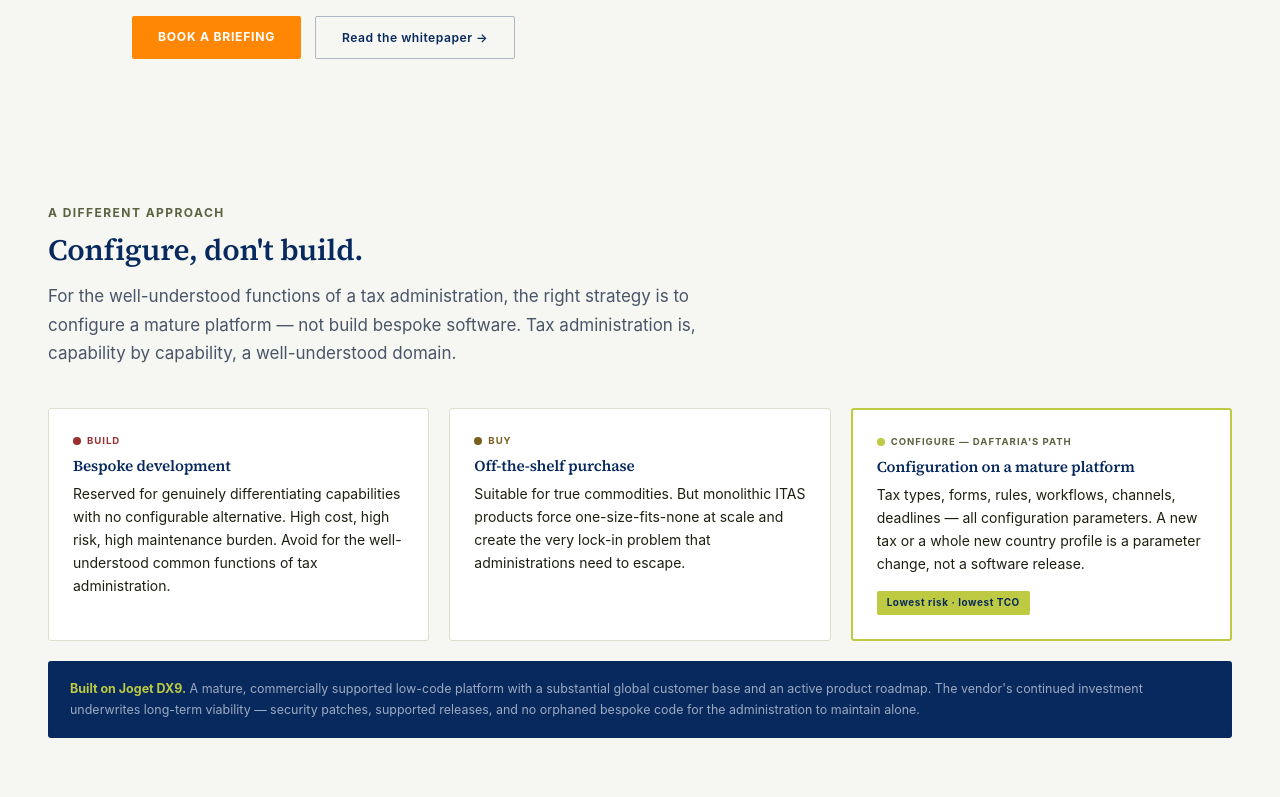
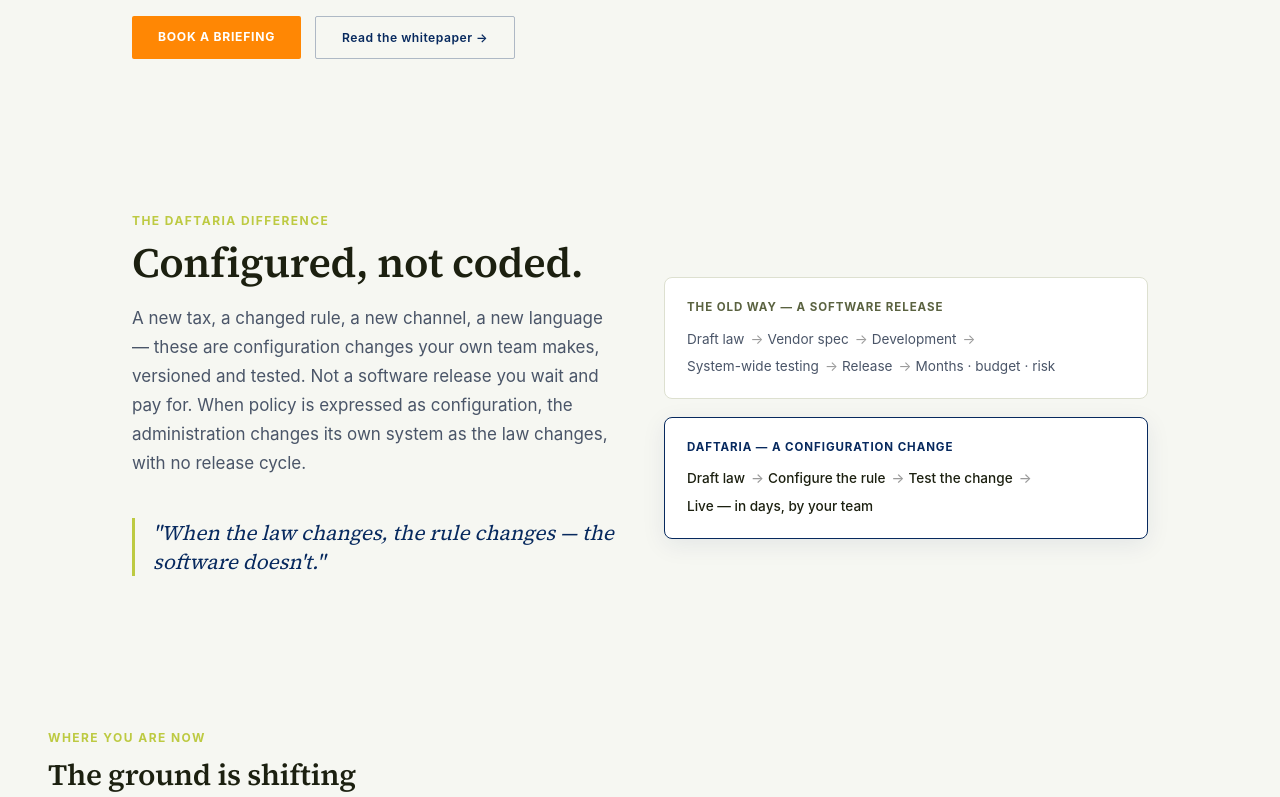
Before and after one commit to alaponin/daftaria-website, a React (Vite) app: page / in a window 1280 px wide. Shown: the part 540-1337 px from the top of the page. Built offline with nearby package versions, Linux system fonts and the light colour scheme.

Commit message:
feat(approach): configured-not-coded with before/after, drop platform-vendor block

```diff
--- a/src/components/Approach.css
+++ b/src/components/Approach.css
@@ -1,104 +1,62 @@
 .approach {
-  background: var(--off);
-  padding: 72px 48px;
+  max-width: 1080px;
+  margin: 0 auto;
+  padding: 80px 32px;
 }
+.approach__layout {
+  display: grid;
+  grid-template-columns: 1fr 1fr;
+  gap: 48px;
+  align-items: center;
+  margin-top: 8px;
+}
+.approach__h2 { font-size: clamp(1.8rem, 3.4vw, 2.6rem); margin-bottom: 1.1rem; }
+.approach__quote {
+  font-family: var(--serif);
+  font-size: 1.3rem;
+  font-style: italic;
+  line-height: 1.4;
+  color: var(--blue);
+  border-left: 3px solid var(--green);
+  padding-left: 18px;
+  margin-top: 8px;
+}
+.approach__diagram { display: flex; flex-direction: column; gap: 18px; }
+.approach__flow {
+  background: #fff;
+  border: 1px solid var(--border);
+  border-radius: 8px;
+  padding: 20px 22px;
+}
+.approach__flow--after { border-color: var(--blue); box-shadow: 0 6px 24px rgba(7, 41, 94, 0.08); }
+.approach__flow-label {
+  font-size: 0.72rem;
+  font-weight: 700;
+  letter-spacing: 0.08em;
+  text-transform: uppercase;
+  color: var(--muted);
+  margin-bottom: 12px;
+}
+.approach__flow--after .approach__flow-label { color: var(--blue); }
+.approach__flow ol {
+  list-style: none;
+  display: flex;
+  flex-wrap: wrap;
+  align-items: center;
+  gap: 6px 4px;
+}
+.approach__flow li {
+  font-size: 0.85rem;
+  color: var(--text-secondary);
+}
+.approach__flow li:not(:last-child)::after {
+  content: '→';
+  color: var(--light, #9a9a9a);
+  margin-left: 6px;
+}
+.approach__flow--after li { color: var(--text); font-weight: 500; }
 
-.approach__h2 {
-  font-size: 1.85rem;
-  font-weight: 800;
-  color: var(--blue);
-  line-height: 1.2;
-  margin-bottom: 14px;
+@media (max-width: 760px) {
+  .approach { padding: 56px 20px; }
+  .approach__layout { grid-template-columns: 1fr; gap: 32px; }
 }
-
-.approach__grid {
-  display: grid;
-  grid-template-columns: repeat(3, 1fr);
-  gap: 20px;
-  margin-bottom: 20px;
-}
-
-.approach__card {
-  background: var(--surface);
-  border: 1px solid var(--border);
-  border-radius: 3px;
-  padding: 24px;
-  display: flex;
-  flex-direction: column;
-  gap: 8px;
-}
-
-.approach__card--highlight {
-  border-color: var(--green);
-  border-width: 2px;
-}
-
-.approach__tag {
-  font-size: 0.6rem;
-  font-weight: 700;
-  letter-spacing: 0.1em;
-  text-transform: uppercase;
-  display: flex;
-  align-items: center;
-  gap: 6px;
-}
-
-.approach__tag::before {
-  content: '';
-  display: block;
-  width: 8px;
-  height: 8px;
-  border-radius: 50%;
-  flex-shrink: 0;
-}
-
-.approach__tag--build  { color: var(--red-muted); }
-.approach__tag--build::before  { background: var(--red-muted); }
-
-.approach__tag--buy    { color: var(--amber-muted); }
-.approach__tag--buy::before    { background: var(--amber-muted); }
-
-.approach__tag--config { color: var(--muted); }
-.approach__tag--config::before { background: var(--green); }
-
-.approach__card-title {
-  font-size: 0.95rem;
-  font-weight: 700;
-  color: var(--blue);
-}
-
-.approach__card-body {
-  font-size: 0.875rem;
-  color: var(--text);
-  line-height: 1.65;
-  flex: 1;
-}
-
-.approach__badge {
-  display: inline-block;
-  margin-top: 8px;
-  padding: 4px 10px;
-  background: var(--green);
-  color: var(--blue);
-  font-size: 0.62rem;
-  font-weight: 700;
-  letter-spacing: 0.06em;
-  border-radius: 2px;
-  align-self: flex-start;
-}
-
-.approach__joget {
-  background: var(--blue);
-  color: var(--on-dark-secondary);
-  border-radius: 3px;
-  padding: 18px 22px;
-  font-size: 0.78rem;
-  line-height: 1.65;
-}
-
-.approach__joget strong { color: var(--green); }
-
-@media (max-width: 768px) {
-  .approach { padding: 52px 20px; }
-  .approach__grid { grid-template-columns: 1fr; }
-}
--- a/src/components/Approach.jsx
+++ b/src/components/Approach.jsx
@@ -1,60 +1,39 @@
 import './Approach.css'
 
-const CARDS = [
-  {
-    tag: 'Build',
-    tagClass: 'approach__tag--build',
-    title: 'Bespoke development',
-    body: 'Reserved for genuinely differentiating capabilities with no configurable alternative. High cost, high risk, high maintenance burden. Avoid for the well-understood common functions of tax administration.',
-    highlight: false,
-    badge: null,
-  },
-  {
-    tag: 'Buy',
-    tagClass: 'approach__tag--buy',
-    title: 'Off-the-shelf purchase',
-    body: 'Suitable for true commodities. But monolithic ITAS products force one-size-fits-none at scale and create the very lock-in problem that administrations need to escape.',
-    highlight: false,
-    badge: null,
-  },
-  {
-    tag: "Configure — Daftaria's path",
-    tagClass: 'approach__tag--config',
-    title: 'Configuration on a mature platform',
-    body: 'Tax types, forms, rules, workflows, channels, deadlines — all configuration parameters. A new tax or a whole new country profile is a parameter change, not a software release.',
-    highlight: true,
-    badge: 'Lowest risk · lowest TCO',
-  },
-]
+const BEFORE = ['Draft law', 'Vendor spec', 'Development', 'System-wide testing', 'Release', 'Months · budget · risk']
+const AFTER = ['Draft law', 'Configure the rule', 'Test the change', 'Live — in days, by your team']
 
 export default function Approach() {
   return (
     <section className="approach" id="solution">
-      <p className="eyebrow eyebrow--muted">A different approach</p>
-      <h2 className="approach__h2">Configure, don&apos;t build.</h2>
-      <p className="s-sub">
-        For the well-understood functions of a tax administration, the right strategy is to configure
-        a mature platform — not build bespoke software. Tax administration is, capability by
-        capability, a well-understood domain.
-      </p>
-      <div className="approach__grid">
-        {CARDS.map(({ tag, tagClass, title, body, highlight, badge }) => (
-          <div
-            key={title}
-            className={`approach__card${highlight ? ' approach__card--highlight' : ''}`}
-          >
-            <span className={`approach__tag ${tagClass}`}>{tag}</span>
-            <h3 className="approach__card-title">{title}</h3>
-            <p className="approach__card-body">{body}</p>
-            {badge && <span className="approach__badge">{badge}</span>}
+      <p className="eyebrow eyebrow--green">The Daftaria difference</p>
+      <div className="approach__layout">
+        <div className="approach__copy">
+          <h2 className="approach__h2">Configured, not coded.</h2>
+          <p className="s-sub">
+            A new tax, a changed rule, a new channel, a new language — these are configuration
+            changes your own team makes, versioned and tested. Not a software release you wait and
+            pay for. When policy is expressed as configuration, the administration changes its own
+            system as the law changes, with no release cycle.
+          </p>
+          <blockquote className="approach__quote">
+            &quot;When the law changes, the rule changes — the software doesn&apos;t.&quot;
+          </blockquote>
+        </div>
+        <div className="approach__diagram">
+          <div className="approach__flow approach__flow--before">
+            <p className="approach__flow-label">The old way — a software release</p>
+            <ol>
+              {BEFORE.map((s) => <li key={s}>{s}</li>)}
+            </ol>
           </div>
-        ))}
-      </div>
-      <div className="approach__joget">
-        <strong>Built on Joget DX9.</strong> A mature, commercially supported low-code platform
-        with a substantial global customer base and an active product roadmap. The vendor&apos;s continued
-        investment underwrites long-term viability — security patches, supported releases, and no
-        orphaned bespoke code for the administration to maintain alone.
+          <div className="approach__flow approach__flow--after">
+            <p className="approach__flow-label">Daftaria — a configuration change</p>
+            <ol>
+              {AFTER.map((s) => <li key={s}>{s}</li>)}
+            </ol>
+          </div>
+        </div>
       </div>
     </section>
   )
```
